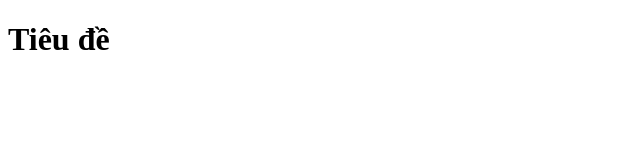
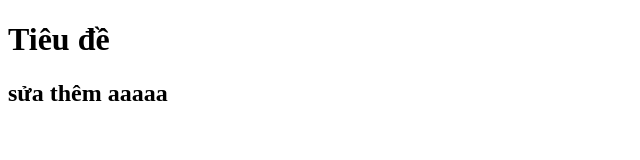
Before and after one commit to Quy-Tr/duan6, a plain HTML site: page index.html in a window 1280 px wide. Shown: the whole page, without its empty margins (0-640 px from the left). Drawn offline with Linux system fonts and the light colour scheme.

Commit message:
1 sửa code lần 1

```diff
--- a/index.html
+++ b/index.html
@@ -7,5 +7,6 @@
 </head>
 <body>
     <h1>Tiêu đề</h1>
+     <h2>sửa thêm aaaaa</h2>
 </body>
 </html>
```
